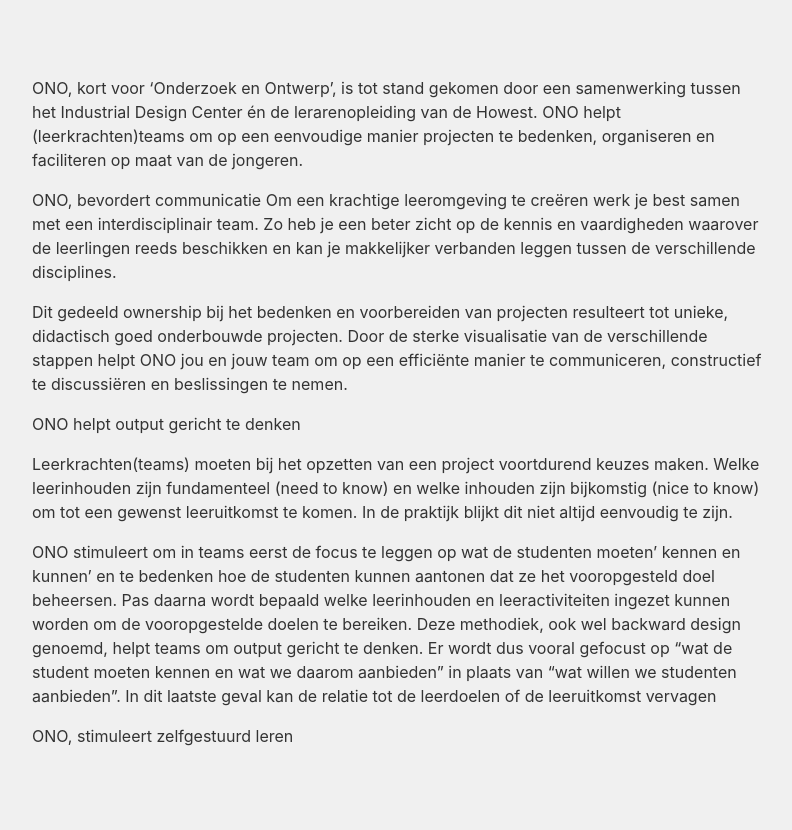
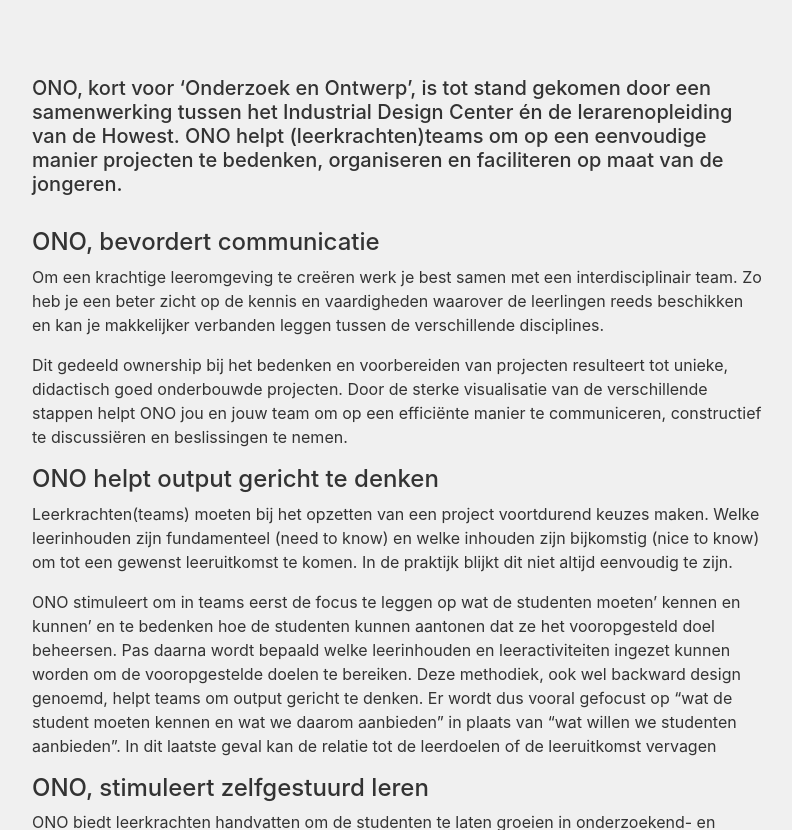
Before and after one commit to adepaepe/ono-trajecten, a Jekyll site: the page built from docs/index.html, in a window 1280 px wide and 900 px high, scrolled down 834 px, cut to the strip 70-900 px from the top of the window. Shown: the whole strip, without its empty margins (243-1035 px from the left). Built offline with Jekyll 4.4.1, drawn with Linux system fonts in a browser that asks for light colours; some of the changed text lies outside the part shown.

Commit message:
Aanvulling zelfgestuurde leren + toevoegen koppen

```diff
--- a/docs/index.html
+++ b/docs/index.html
@@ -36,13 +36,13 @@
   <div class="container">
     <div class="row">
       <div class="col-lg-8 offset-lg-2 ">
-        <p>
+        <h5>
           ONO, kort voor ‘Onderzoek en Ontwerp’, is tot stand gekomen door een samenwerking tussen het Industrial Design Center én de
           lerarenopleiding van de Howest. ONO helpt (leerkrachten)teams om op een eenvoudige manier projecten te bedenken, organiseren en
           faciliteren op maat van de jongeren.
-        </p>
+        </h5><br>
+        <h4>ONO, bevordert communicatie</h4>
         <p>
-        ONO, bevordert communicatie
         Om een krachtige leeromgeving te creëren werk je best samen met een interdisciplinair team.
         Zo heb je een beter zicht op de kennis en vaardigheden waarover de leerlingen reeds beschikken en kan je makkelijker verbanden leggen tussen de verschillende disciplines.
         </p>
@@ -51,9 +51,7 @@
         Door de sterke visualisatie van de verschillende stappen helpt ONO jou en jouw team om op een efficiënte manier te communiceren, constructief te discussiëren en beslissingen
         te nemen.
         </p>
-        <p>
-        ONO helpt output gericht te denken
-        </p>
+        <h4>ONO helpt output gericht te denken</h4>
         <p>
         Leerkrachten(teams) moeten bij het opzetten van een project voortdurend keuzes maken. Welke leerinhouden zijn fundamenteel (need to know) en welke inhouden zijn bijkomstig (nice to know)
         om tot een gewenst leeruitkomst te komen. In de praktijk blijkt dit niet altijd eenvoudig te zijn.
@@ -61,10 +59,10 @@
         <p>
         ONO stimuleert om in teams eerst de focus te leggen op wat de studenten moeten’ kennen en kunnen’ en te bedenken hoe de studenten kunnen aantonen dat ze het vooropgesteld doel beheersen.
         Pas daarna wordt bepaald welke leerinhouden en leeractiviteiten ingezet kunnen worden om de vooropgestelde doelen te bereiken. Deze methodiek, ook wel backward design genoemd, helpt teams om output gericht te denken. Er wordt dus vooral gefocust op “wat de student moeten kennen en wat we daarom aanbieden” in plaats van “wat willen we studenten aanbieden”. In dit laatste geval kan de relatie tot de leerdoelen of de leeruitkomst vervagen
-
         </p>
-        <p>
-        ONO, stimuleert zelfgestuurd leren
+        <h4>ONO, stimuleert zelfgestuurd leren</h4>
+        <p>ONO biedt leerkrachten handvatten om de studenten te laten groeien in onderzoekend- en ontwerpend leren. De tool zet leerkrachten aan om bewust na te denken waar studenten zelfstandig aan de slag kunnen en waar er nood is aan sturing. Door op cruciale momenten een leerstrategie aan te brengen én gebruik te maken van hints en modeling wordt het gevoel van competentie en autonomie gestimuleerd. Waar mogelijk worden studenten aangemoedigd,
+           om binnen een veilige leeromgeving, zelfstandig aan de slag te gaan. Wat niet impliceert dat de begeleiding van de leerkracht afneemt, enkel zijn rol veranderd.
         </p>
       </div>
     </div>
```
